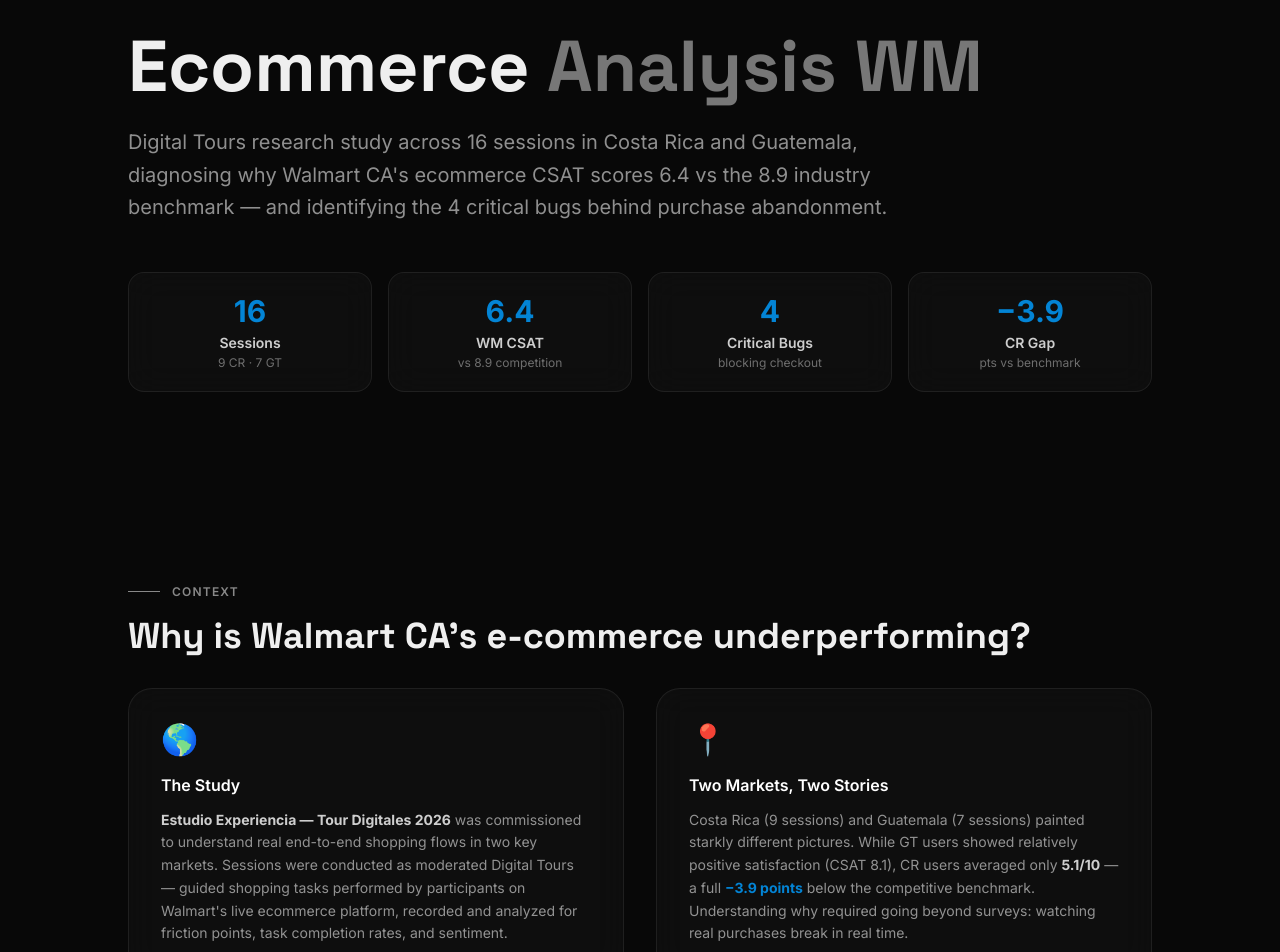
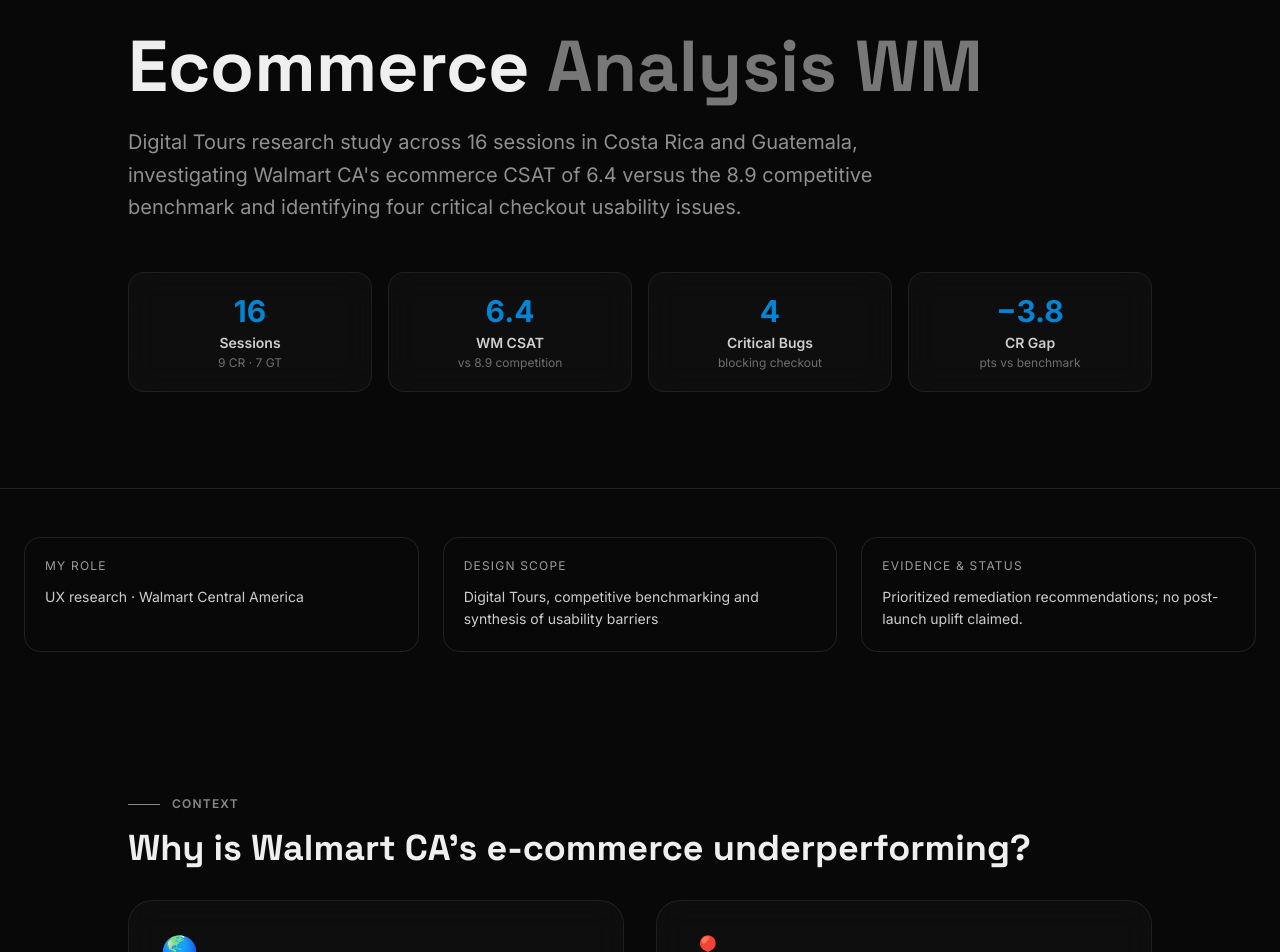
Before and after one commit to jp09campos/design-portfolio, a Next.js app: page /projects/ecommerce-wm in a window 1280 px wide. Shown: the part 160-1112 px from the top of the page. Built offline with nearby package versions, Linux system fonts and the light colour scheme.

Commit message:
Release 2.2: clarify ecommerce-wm ownership, evidence and outcomes

```diff
--- a/app/projects/ecommerce-wm/page.tsx
+++ b/app/projects/ecommerce-wm/page.tsx
@@ -194,8 +194,7 @@ export default function EcommerceWMPage() {
             className="text-xl text-white/55 max-w-3xl leading-relaxed mb-12"
           >
             Digital Tours research study across 16 sessions in Costa Rica and Guatemala,
-            diagnosing why Walmart CA&apos;s ecommerce CSAT scores 6.4 vs the 8.9 industry
-            benchmark — and identifying the 4 critical bugs behind purchase abandonment.
+            investigating Walmart CA&apos;s ecommerce CSAT of 6.4 versus the 8.9 competitive benchmark and identifying four critical checkout usability issues.
           </motion.p>
 
           {/* stats row */}
@@ -208,8 +207,16 @@ export default function EcommerceWMPage() {
             <StatCard value="16" label="Sessions" sub="9 CR · 7 GT" />
             <StatCard value="6.4" label="WM CSAT" sub="vs 8.9 competition" />
             <StatCard value="4" label="Critical Bugs" sub="blocking checkout" />
-            <StatCard value="−3.9" label="CR Gap" sub="pts vs benchmark" />
+            <StatCard value="−3.8" label="CR Gap" sub="pts vs benchmark" />
           </motion.div>
+        </div>
+      </section>
+
+      <section aria-label="Case study overview" className="max-w-7xl mx-auto px-6 py-12 border-t border-white/10">
+        <div className="grid gap-6 md:grid-cols-3">
+          <div className="rounded-2xl border border-white/10 p-5"><h2 className="text-xs uppercase tracking-widest text-white/60 mb-3">My role</h2><p className="text-sm leading-relaxed text-white/80">UX research · Walmart Central America</p></div>
+          <div className="rounded-2xl border border-white/10 p-5"><h2 className="text-xs uppercase tracking-widest text-white/60 mb-3">Design scope</h2><p className="text-sm leading-relaxed text-white/80">Digital Tours, competitive benchmarking and synthesis of usability barriers</p></div>
+          <div className="rounded-2xl border border-white/10 p-5"><h2 className="text-xs uppercase tracking-widest text-white/60 mb-3">Evidence & status</h2><p className="text-sm leading-relaxed text-white/80">Prioritized remediation recommendations; no post-launch uplift claimed.</p></div>
         </div>
       </section>
 
@@ -252,7 +259,7 @@ export default function EcommerceWMPage() {
                   Costa Rica (9 sessions) and Guatemala (7 sessions) painted starkly different pictures.
                   While GT users showed relatively positive satisfaction (CSAT 8.1), CR users averaged
                   only <strong className="text-white/80">5.1/10</strong> — a full{' '}
-                  <strong style={{ color: HIGHLIGHT }}>−3.9 points</strong> below the competitive benchmark.
+                  <strong style={{ color: HIGHLIGHT }}>−3.8 points</strong> below the competitive benchmark.
                   Understanding why required going beyond surveys: watching real purchases break in real
                   time.
                 </p>
@@ -307,7 +314,7 @@ export default function EcommerceWMPage() {
                   </div>
                   <div className="flex justify-between">
                     <span className="text-white/55">Gap vs benchmark</span>
-                    <span className="text-red-400 font-semibold">−3.9 pts</span>
+                    <span className="text-red-400 font-semibold">−3.8 pts</span>
                   </div>
                 </div>
               </div>
```
